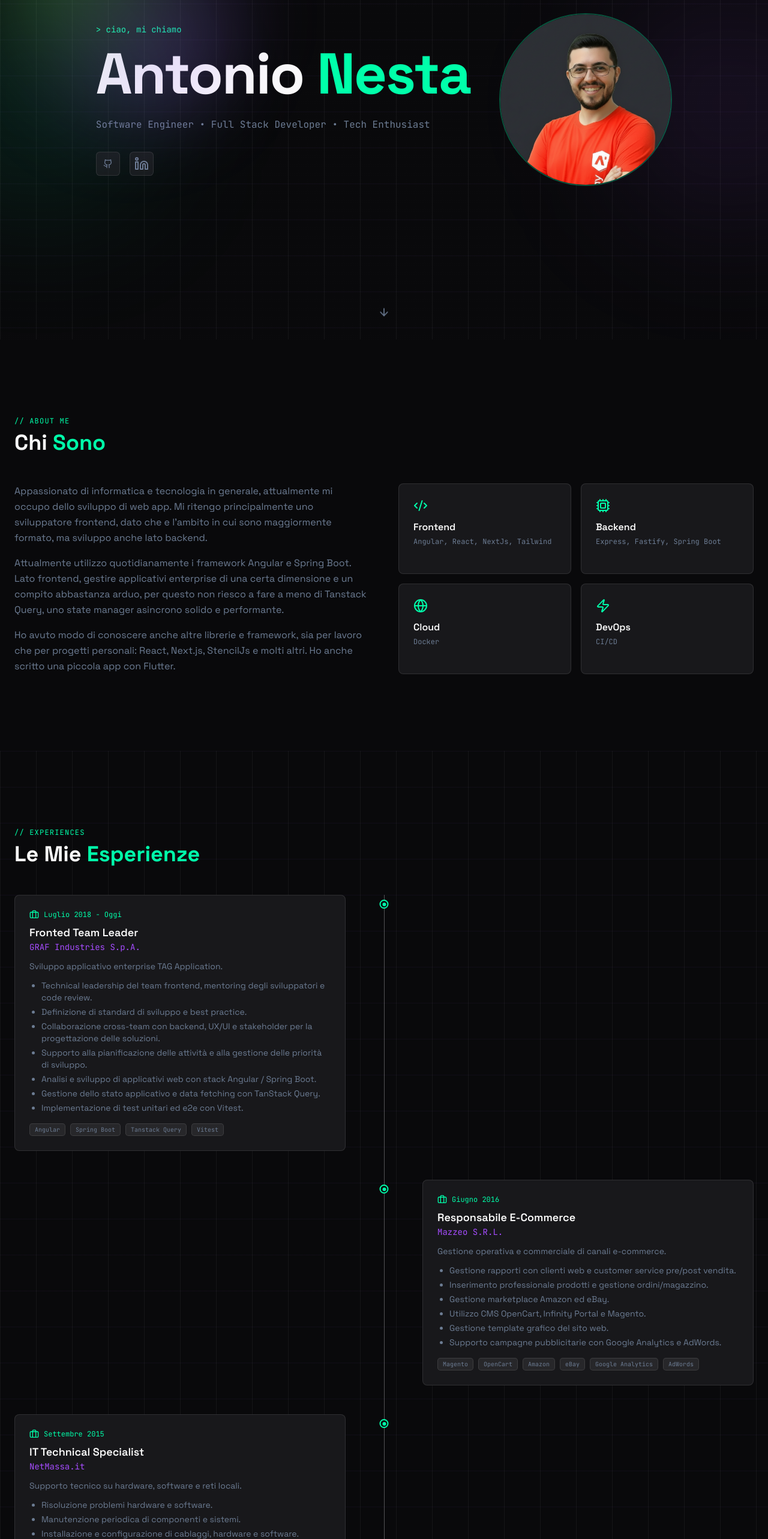
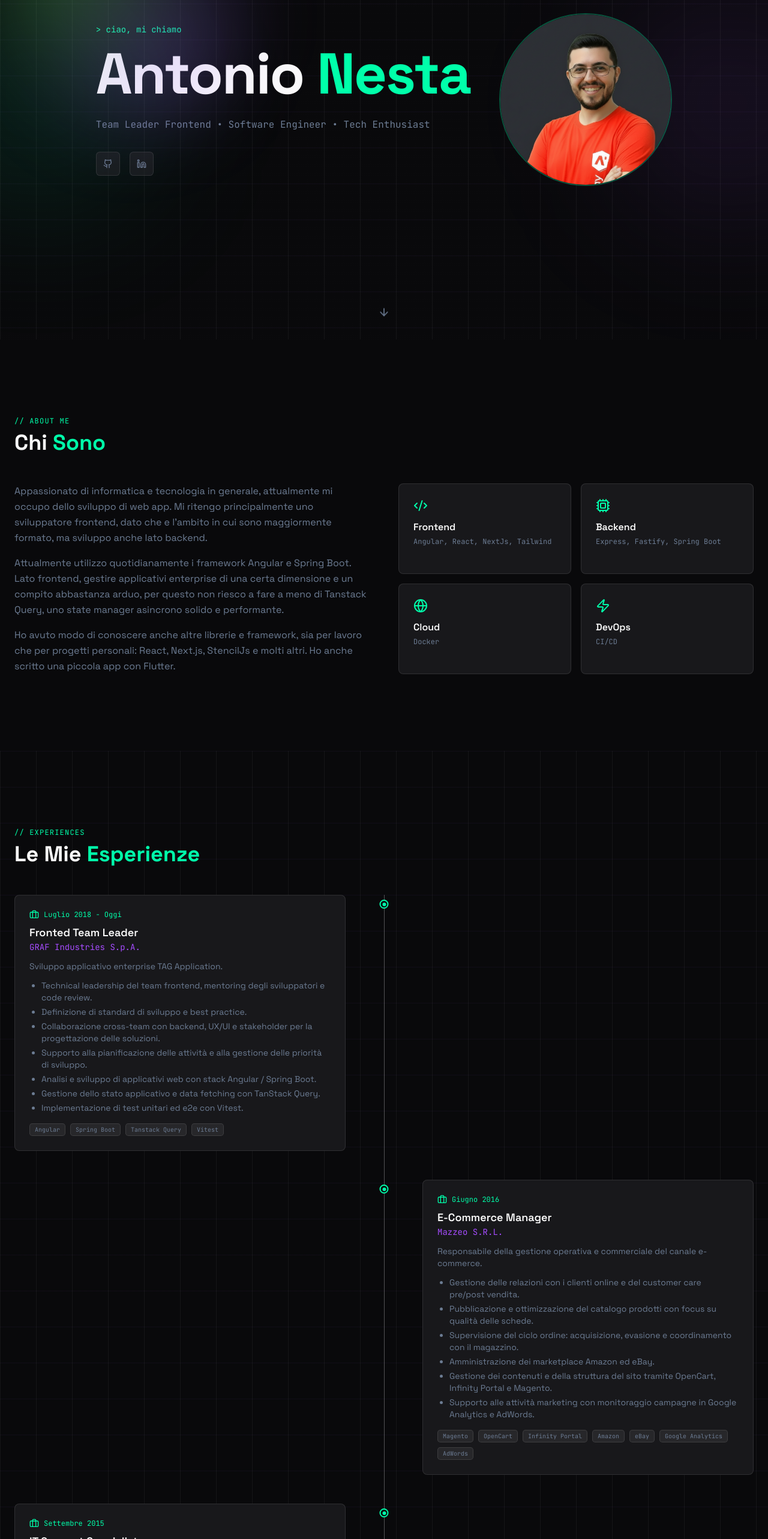
Before and after one commit to antonionesta/portfolio, a Next.js app: page / in a window 1280 px wide. Shown: the part 234-2800 px from the top of the page at 60% size. Built offline with nearby package versions, Linux system fonts and the light colour scheme.

Commit message:
Modifiche contenuti

```diff
--- a/src/components/story-section.tsx
+++ b/src/components/story-section.tsx
@@ -23,7 +23,7 @@ export function StorySection({ story }: { story: PortfolioContent["story"] }) {
         </motion.div>
 
         <div className="grid gap-6 sm:grid-cols-2 lg:grid-cols-4">
-          {story.map(({ icon, year, title, text }, i) => (
+          {story.map(({ icon, title, text }, i) => (
             <motion.div
               key={i}
               initial={{ opacity: 0, y: 40 }}
@@ -31,11 +31,10 @@ export function StorySection({ story }: { story: PortfolioContent["story"] }) {
               transition={{ delay: 0.2 + i * 0.12, duration: 0.5 }}
               className="group relative overflow-hidden rounded-lg border border-border bg-card p-6 transition-all hover:border-primary hover:neon-border"
             >
-              <div className="mb-4 flex items-center justify-between">
+              <div className="mb-3 flex items-center gap-3">
                 {icon}
-                <span className="font-mono text-xs text-muted-foreground">{year}</span>
+                <h3 className="text-lg font-semibold text-foreground">{title}</h3>
               </div>
-              <h3 className="mb-2 text-lg font-semibold text-foreground">{title}</h3>
               <p className="text-sm leading-relaxed text-muted-foreground">{text}</p>
               {/* Accent line */}
               <div className="absolute bottom-0 left-0 h-0.5 w-0 bg-primary transition-all duration-500 group-hover:w-full rounded-b-lg" />
--- a/src/data/portfolio.tsx
+++ b/src/data/portfolio.tsx
@@ -1,14 +1,14 @@
 import type { NavItem, PortfolioContent } from "@/types/portfolio";
 import {
-  BookOpen,
   Code2,
   Cpu,
   Globe,
-  GraduationCap,
-  Heart,
   LucideGithub,
   LucideLinkedin,
+  MonitorSmartphone,
+  ShoppingCart,
   Rocket,
+  Users,
   Zap,
 } from "lucide-react";
 
@@ -25,7 +25,7 @@ export const portfolioContent: PortfolioContent = {
     greeting: "ciao, mi chiamo",
     firstName: "Antonio",
     lastName: "Nesta",
-    roles: ["Software Engineer", "Full Stack Developer", "Tech Enthusiast"],
+    roles: ["Team Leader Frontend", "Software Engineer", "Tech Enthusiast"],
     summary:
       "Progetto e Sviluppo applicazioni moderne con focus su performance e stabilità.",
     ctaPrimary: { label: "Scopri Chi Sono", href: "#about" },
@@ -33,13 +33,13 @@ export const portfolioContent: PortfolioContent = {
     socialLinks: [
       {
         label: "GitHub",
-        href: "https://github.com",
+        href: "https://github.com/antonionesta",
         icon: <LucideGithub className="size-4" />,
       },
       {
         label: "LinkedIn",
-        href: "https://linkedin.com",
-        icon: <LucideLinkedin />,
+        href: "https://www.linkedin.com/in/antonio-nesta-an94",
+        icon: <LucideLinkedin className="size-4" />,
       },
     ],
   },
@@ -100,59 +100,55 @@ export const portfolioContent: PortfolioContent = {
     },
     {
       period: "Giugno 2016",
-      role: "Responsabile E-Commerce",
+      role: "E-Commerce Manager",
       company: "Mazzeo S.R.L.",
-      summary: "Gestione operativa e commerciale di canali e-commerce.",
+      summary: "Responsabile della gestione operativa e commerciale del canale e-commerce.",
       highlights: [
-        "Gestione rapporti con clienti web e customer service pre/post vendita.",
-        "Inserimento professionale prodotti e gestione ordini/magazzino.",
-        "Gestione marketplace Amazon ed eBay.",
-        "Utilizzo CMS OpenCart, Infinity Portal e Magento.",
-        "Gestione template grafico del sito web.",
-        "Supporto campagne pubblicitarie con Google Analytics e AdWords.",
+        "Gestione delle relazioni con i clienti online e del customer care pre/post vendita.",
+        "Pubblicazione e ottimizzazione del catalogo prodotti con focus su qualità delle schede.",
+        "Supervisione del ciclo ordine: acquisizione, evasione e coordinamento con il magazzino.",
+        "Amministrazione dei marketplace Amazon ed eBay.",
+        "Gestione dei contenuti e della struttura del sito tramite OpenCart, Infinity Portal e Magento.",
+        "Supporto alle attività marketing con monitoraggio campagne in Google Analytics e AdWords.",
       ],
-      stack: ["Magento", "OpenCart", "Amazon", "eBay", "Google Analytics", "AdWords"],
+      stack: ["Magento", "OpenCart", "Infinity Portal", "Amazon", "eBay", "Google Analytics", "AdWords"],
     },
     {
       period: "Settembre 2015",
-      role: "IT Technical Specialist",
+      role: "IT Support Specialist",
       company: "NetMassa.it",
-      summary: "Supporto tecnico su hardware, software e reti locali.",
+      summary: "Assistenza tecnica ai clienti finali su dispositivi, software e reti domestiche.",
       highlights: [
-        "Risoluzione problemi hardware e software.",
-        "Manutenzione periodica di componenti e sistemi.",
-        "Installazione e configurazione di cablaggi, hardware e software.",
-        "Documentazione tecnica per reportistica.",
-        "Diagnostica con strumenti di test.",
-        "Installazione e amministrazione reti domestiche e piccole aziende.",
+        "Troubleshooting e risoluzione di problemi hardware/software su PC e periferiche personali.",
+        "Manutenzione preventiva e correttiva di dispositivi e componenti IT domestici.",
+        "Installazione e configurazione di hardware, software e cablaggi in contesti residenziali.",
+        "Configurazione, ottimizzazione e supporto tecnico su smartphone e tablet (Android/iOS).",
+        "Diagnostica avanzata con strumenti di test per l'analisi delle cause radice.",
+        "Configurazione e amministrazione di reti LAN/Wi-Fi domestiche per utenti privati.",
       ],
-      stack: ["Hardware", "Software", "Networking", "Diagnostica"],
+      stack: ["Diagnostica", "Troubleshooting", "Networking LAN", "Smartphone", "Tablet"],
     },
   ],
   story: [
     {
-      icon: <GraduationCap className="h-6 w-6 text-primary" />,
-      year: "2014",
-      title: "L'inizio",
-      text: 'Il primo "Hello World" ha cambiato tutto. Da quel momento, il codice e diventato il mio linguaggio preferito.',
+      icon: <MonitorSmartphone className="h-6 w-6 text-primary" />,
+      title: "Dalla passione alla pratica",
+      text: "Ho iniziato aiutando clienti finali con problemi tecnici quotidiani: PC, reti domestiche e diagnostica. E stata la fase in cui ho imparato metodo, precisione e attenzione alle persone.",
     },
     {
-      icon: <BookOpen className="h-6 w-6 text-primary" />,
-      year: "2017",
-      title: "La formazione",
-      text: "Laurea in Informatica e prime esperienze professionali. Ogni progetto una lezione, ogni bug un'opportunita di crescita.",
+      icon: <ShoppingCart className="h-6 w-6 text-primary" />,
+      title: "Visione prodotto e business",
+      text: "Come E-Commerce Manager ho lavorato tra catalogo, ordini, marketplace e customer care. Qui ho capito quanto contino insieme esperienza utente, organizzazione e risultati.",
     },
     {
       icon: <Rocket className="h-6 w-6 text-primary" />,
-      year: "2020",
-      title: "Il salto",
-      text: "La decisione di specializzarmi nel full-stack development e di abbracciare le tecnologie cloud-native.",
+      title: "Specializzazione frontend",
+      text: "Dal 2018 mi sono specializzato nel frontend, soprattutto con Angular in contesti enterprise. Ho costruito gran parte delle mie competenze con un percorso intenso da autodidatta, in un contesto di studio e lavoro continui.",
     },
     {
-      icon: <Heart className="h-6 w-6 text-primary" />,
-      year: "Oggi",
-      title: "La passione continua",
-      text: "Continuo a imparare, a costruire e a condividere. Il viaggio e appena iniziato.",
+      icon: <Users className="h-6 w-6 text-primary" />,
+      title: "Leadership e mentoring",
+      text: "Oggi coordino il team frontend, allineo standard di sviluppo e supporto la crescita dei colleghi. Collaborazione, confronto e responsabilita condivisa sono centrali nel mio lavoro.",
     },
   ]
 };
--- a/src/types/portfolio.ts
+++ b/src/types/portfolio.ts
@@ -28,7 +28,6 @@ export type Experience = {
 
 export type Story = {
   icon: ReactElement
-  year: string;
   title: string;
   text: string;
 };
```
